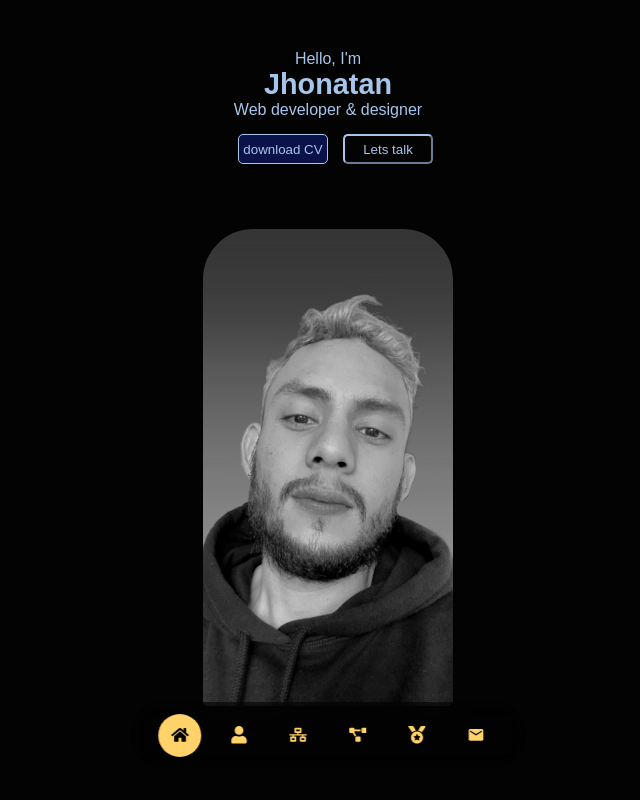
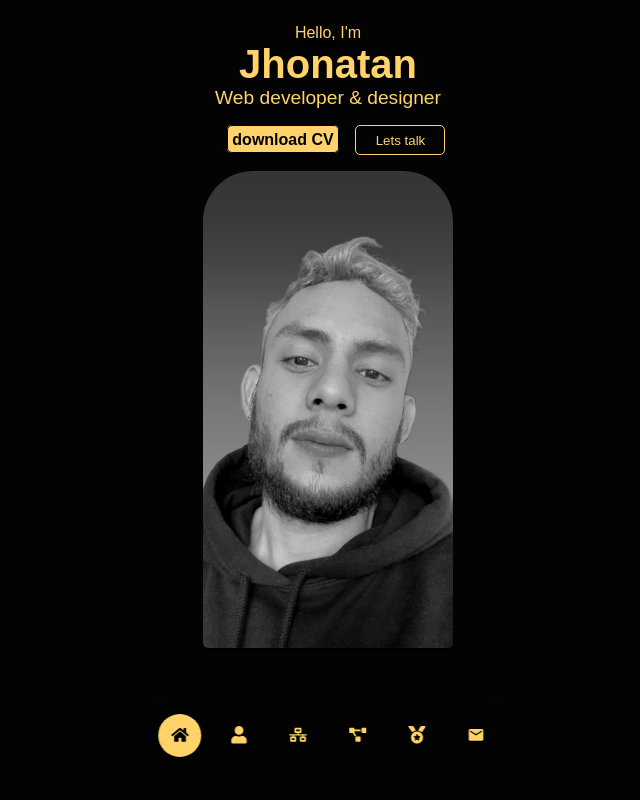
Before and after one commit to jonathanedd/Portafolio, a React (Create React App) app: page / in a window 1280 px wide. Shown: the top 800 px of the page, without its empty margins (312-952 px from the left). Built offline with nearby package versions, Linux system fonts and the light colour scheme.

Commit message:
Changed complete backgrounds and colors

```diff
--- a/src/components/Home.js
+++ b/src/components/Home.js
@@ -10,11 +10,10 @@ const Home = () => {
       <h1 className="h2-style">Jhonatan</h1>
       <p className="p-style">Web developer & designer </p>
 
-      <button className="download-cv">
-        <a href={cv} download>
-          download CV
-        </a>
-      </button>
+      <a className="download-cv" href={cv} download>
+        download CV
+      </a>
+
       <button className="lets-talk ">Lets talk</button>
 
       <div>
--- a/src/components/skills/skills.css
+++ b/src/components/skills/skills.css
@@ -1,14 +1,15 @@
 #skills{
     height: 100vh;
     width:100%;
-
+    padding-top: 2rem;
 
 }
 
 #skills h5 {
     color: #FFD369;
     padding-bottom: 1rem;
-
+    font-weight: lighter;
+    font-size: 1rem;
 
 }
 
--- a/src/styles/home.css
+++ b/src/styles/home.css
@@ -4,8 +4,8 @@ margin: 0;
 }
 .home-box{
     /* background-color: #413C69; */
-    padding-top: 50px;
-    color: #A7C5EB;
+    padding-top: 1.5rem;
+    color: #FFD369;
     height: 100vh;
     width: 100%;
     /* position: absolute; */
@@ -30,7 +30,7 @@ margin: 0;
   @keyframes hi-Animation{
     20%
     {
-      color: #A7C5EB;
+      color: #FFD369;
       text-shadow: none;
     }
     0%
@@ -43,8 +43,8 @@ margin: 0;
   .h2-style {
     animation-name: name;
     animation-duration: 6s;
-    font-size: 1.8rem;
-    color: #A7C5EB;
+    font-size: 2.5rem;
+    color: #FFD369;
     font-weight: 900;
 
 
@@ -53,7 +53,7 @@ margin: 0;
   @keyframes name{
     0%
     {
-      color: #A7C5EB;
+      color: #FFD369;
       text-shadow: none;
     }
     0%
@@ -66,50 +66,44 @@ margin: 0;
 
 
   .p-style{
-    font-size: 1rem;
-    color: #A7C5EB;
+    font-size: 1.2rem;
 
-
-  }
-
-
-  .download-cv{
-    background-color: #0e175fc5;
-
-    border: solid 0.1px #A7C5EB;
-      border-radius: 5px;
-      height: 30px;
-      width: 90px;
-
-      margin: 15px;
+    color: #FFD369;
+    padding-bottom: 1rem;
 
   }
 
 
 
-  .download-cv a {
+
+  .download-cv{
+    background-color: #FFD369;
     text-decoration: none;
-    color: #A7C5EB;
+    border: solid 0.1px #000000;
+    color: #000000;
+    border-radius: 5px;
+    padding: 0.3rem;
+    font-weight: bolder;
+    margin: 1rem;
+
   }
 
-  .download-cv a:hover{
-    color: #A7C5EB;
 
-  }
+
 
   .download-cv:hover{
     transform: translateY(-8%);
     background-color:transparent ;
     cursor: pointer;
     cursor: hand;
-
+    color: #FFD369;
     box-shadow: 0px 3px 3px rgb(0, 0, 0 );
   }
 
 .lets-talk{
-color:#A7C5EB ;
+color:#FFD369;
 background-color: transparent;
-border-color: #A7C5EB;
+border: solid 1px #FFD369;
 border-radius: 5px;
 height: 30px;
 width: 90px;
@@ -131,7 +125,7 @@ width: 90px;
     border-bottom-right-radius: 5px;
     box-shadow: 0px 3px 3px rgb(0, 0, 0 );
     width: 250px;
-    margin-top: 50px;
+    margin-top: 1rem;
     filter: grayscale(100%);
     transition: all 1s;
 }
```
